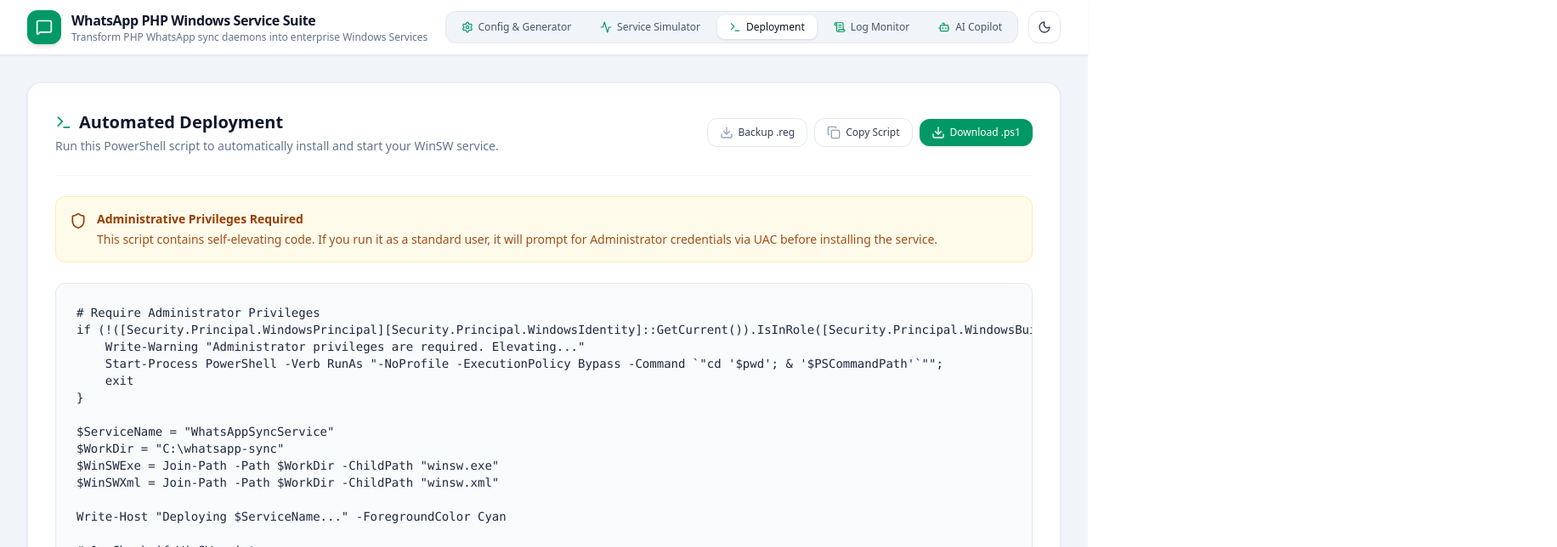
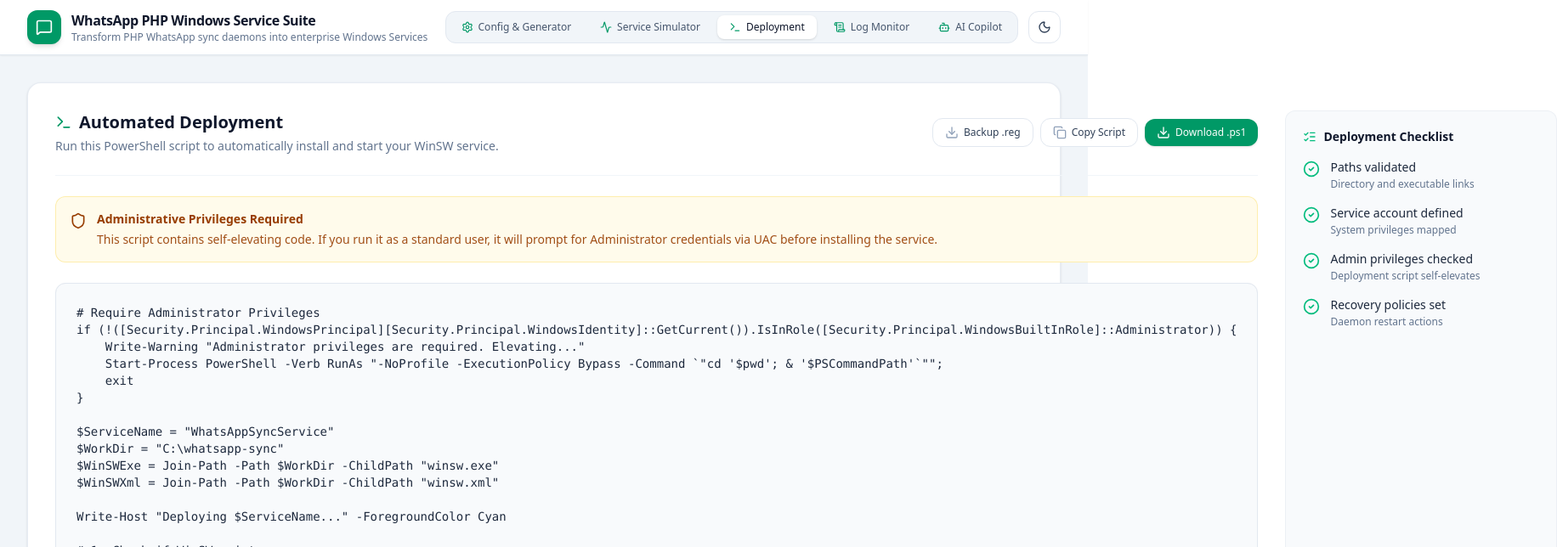
Before and after one commit to ArunMicrogenn/MWhatsappsynPMS, a React (Vite) app: page / in a window 1280 px wide. Both pictures are taken after a click on the button "Deployment". Shown: the top 644 px of the page at 85% size, 1832 px wide, since content can reach past the window. Built offline with nearby package versions, Linux system fonts and the light colour scheme; no server answers.

Commit message:
feat: add deployment validation checklist
Introduce a checklist component to the DeploymentWizard to ensure service configurations and system requirements are verified before generation. Also update gitignore for aistudio directory.

```diff
--- a/src/components/DeploymentWizard.tsx
+++ b/src/components/DeploymentWizard.tsx
@@ -1,6 +1,6 @@
 import React, { useState } from 'react';
 import { ServiceConfig } from '../types';
-import { Terminal, Shield, Copy, Check, Download } from 'lucide-react';
+import { Terminal, Shield, Copy, Check, Download, CheckCircle2, Circle, ListChecks } from 'lucide-react';
 
 interface DeploymentWizardProps {
   config: ServiceConfig;
@@ -106,8 +106,7 @@
 "Start"=dword:${startValue}
 "Type"=dword:00000010
 "ErrorControl"=dword:00000001
-"ImagePath"="${escapedPath}"
-`;
+"ImagePath"="${escapedPath}"`;
   };
 
   const handleDownloadReg = () => {
@@ -122,9 +121,39 @@
     URL.revokeObjectURL(url);
   };
 
+  const checklistItems = [
+    {
+      id: 'paths',
+      label: 'Paths validated',
+      description: 'Directory and executable links',
+      completed: Boolean(config.phpPath && config.scriptPath && config.workingDirectory),
+    },
+    {
+      id: 'account',
+      label: 'Service account defined',
+      description: 'System privileges mapped',
+      completed: Boolean(config.serviceName && config.displayName),
+    },
+    {
+      id: 'admin',
+      label: 'Admin privileges checked',
+      description: 'Deployment script self-elevates',
+      completed: true,
+    },
+    {
+      id: 'recovery',
+      label: 'Recovery policies set',
+      description: 'Daemon restart actions',
+      completed: Boolean(config.onFailure),
+    }
+  ];
+
   return (
-    <div className={`rounded-2xl border shadow-sm p-6 sm:p-8 transition-colors duration-200 ${darkMode ? 'bg-slate-900 border-slate-800 text-white' : 'bg-white border-slate-200/80 text-slate-800'}`}>
-      <div className={`flex items-center justify-between pb-6 border-b mb-6 ${darkMode ? 'border-slate-800' : 'border-slate-100'}`}>
+    <div className={`rounded-2xl border shadow-sm p-6 sm:p-8 transition-colors duration-200 flex flex-col lg:flex-row gap-8 ${darkMode ? 'bg-slate-900 border-slate-800 text-white' : 'bg-white border-slate-200/80 text-slate-800'}`}>
+
+      {/* Main Content Area */}
+      <div className="flex-1">
+        <div className={`flex flex-col sm:flex-row sm:items-center justify-between pb-6 border-b mb-6 gap-4 ${darkMode ? 'border-slate-800' : 'border-slate-100'}`}>
           <div>
             <h2 className={`text-xl font-bold flex items-center gap-2 ${darkMode ? 'text-white' : 'text-slate-900'}`}>
               <Terminal className="w-5 h-5 text-emerald-600" />
@@ -134,7 +163,7 @@
               Run this PowerShell script to automatically install and start your WinSW service.
             </p>
           </div>
-        <div className="flex items-center gap-2">
+          <div className="flex flex-wrap items-center gap-2">
             <button
               onClick={handleDownloadReg}
               className={`px-3.5 py-2 text-xs font-medium rounded-xl border transition-all flex items-center gap-1.5 cursor-pointer ${
@@ -188,5 +217,36 @@
           </pre>
         </div>
       </div>
+
+      {/* Sidebar Checklist */}
+      <div className={`lg:w-80 shrink-0 p-5 rounded-xl border ${darkMode ? 'bg-slate-800/50 border-slate-700/50' : 'bg-slate-50 border-slate-200/50'}`}>
+        <h3 className={`text-sm font-bold flex items-center gap-2 mb-4 ${darkMode ? 'text-white' : 'text-slate-900'}`}>
+          <ListChecks className="w-4 h-4 text-emerald-500" />
+          Deployment Checklist
+        </h3>
+        <ul className="space-y-4">
+          {checklistItems.map((item) => (
+            <li key={item.id} className="flex items-start gap-3">
+              <div className="mt-0.5 shrink-0">
+                {item.completed ? (
+                  <CheckCircle2 className="w-5 h-5 text-emerald-500" />
+                ) : (
+                  <Circle className={`w-5 h-5 ${darkMode ? 'text-slate-600' : 'text-slate-300'}`} />
+                )}
+              </div>
+              <div>
+                <p className={`text-sm font-medium ${item.completed ? (darkMode ? 'text-slate-200' : 'text-slate-800') : (darkMode ? 'text-slate-500' : 'text-slate-400')}`}>
+                  {item.label}
+                </p>
+                <p className={`text-xs mt-0.5 ${darkMode ? 'text-slate-400' : 'text-slate-500'}`}>
+                  {item.description}
+                </p>
+              </div>
+            </li>
+          ))}
+        </ul>
+      </div>
+
+    </div>
   );
 }
```
Lines whose indentation alone changed are shown as unchanged.
